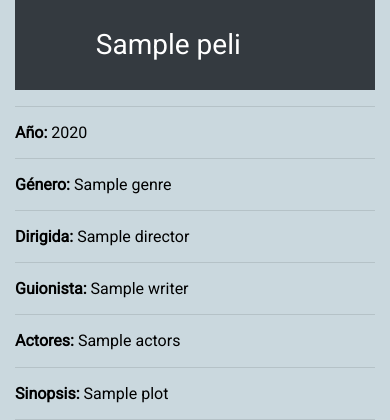
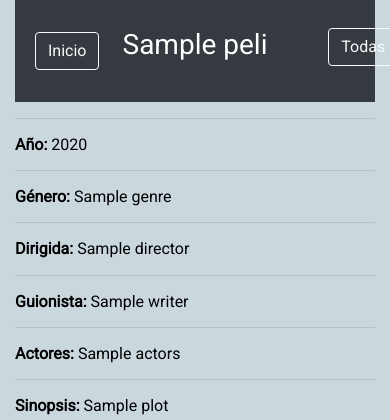
Before and after one commit to Lorenkeep/proyectopelis7, a Flask app: template app/templates/detalle.html in a window 390 px wide; the page is wider, and only the part inside the window is pictured. Shown: the top 420 px of that part. Run offline with Flask 2, Linux system fonts and the light colour scheme; the template is opened without the code that fills it: most values are stand-ins (such as "Sample title", 1, 10 or a date in 2020); grey boxes marked "Sample" are stand-in pictures; parts of the project's set-up code (start-up, migrations or seed data) failed here and were passed over; some libraries are stand-ins or nearby versions.

Commit message:
pequeño cambio

```diff
--- a/app/templates/detalle.html
+++ b/app/templates/detalle.html
@@ -3,14 +3,14 @@
 {% block body %}
 <div class="container-fluid">
   <header class="row no-gutters" >
-      <div class="linkinicio col-1 d-none d-sm-none d-md-block align-self-center">
+      <div class="linkinicio col-1 d-md-block align-self-center">
           <a href="./" class="linkinicio btn btn-outline-light">Inicio </a>
       </div>
 
     <div class="col-10">
           <h3 id="titulodetalle">{{peli["Title"]}}</h3>
       </div>
-      <div class="linkinicio col-1 d-none d-sm-none d-md-block align-self-right">
+      <div class="linkinicio col-1">
           <form action="/peliculas" method="POST">
             <button  type="submit"class="linkinicio btn btn-outline-light"id="todasbutton" name="buskeda" value="{{buskeda}}">Todas </button>
             </form>
```
